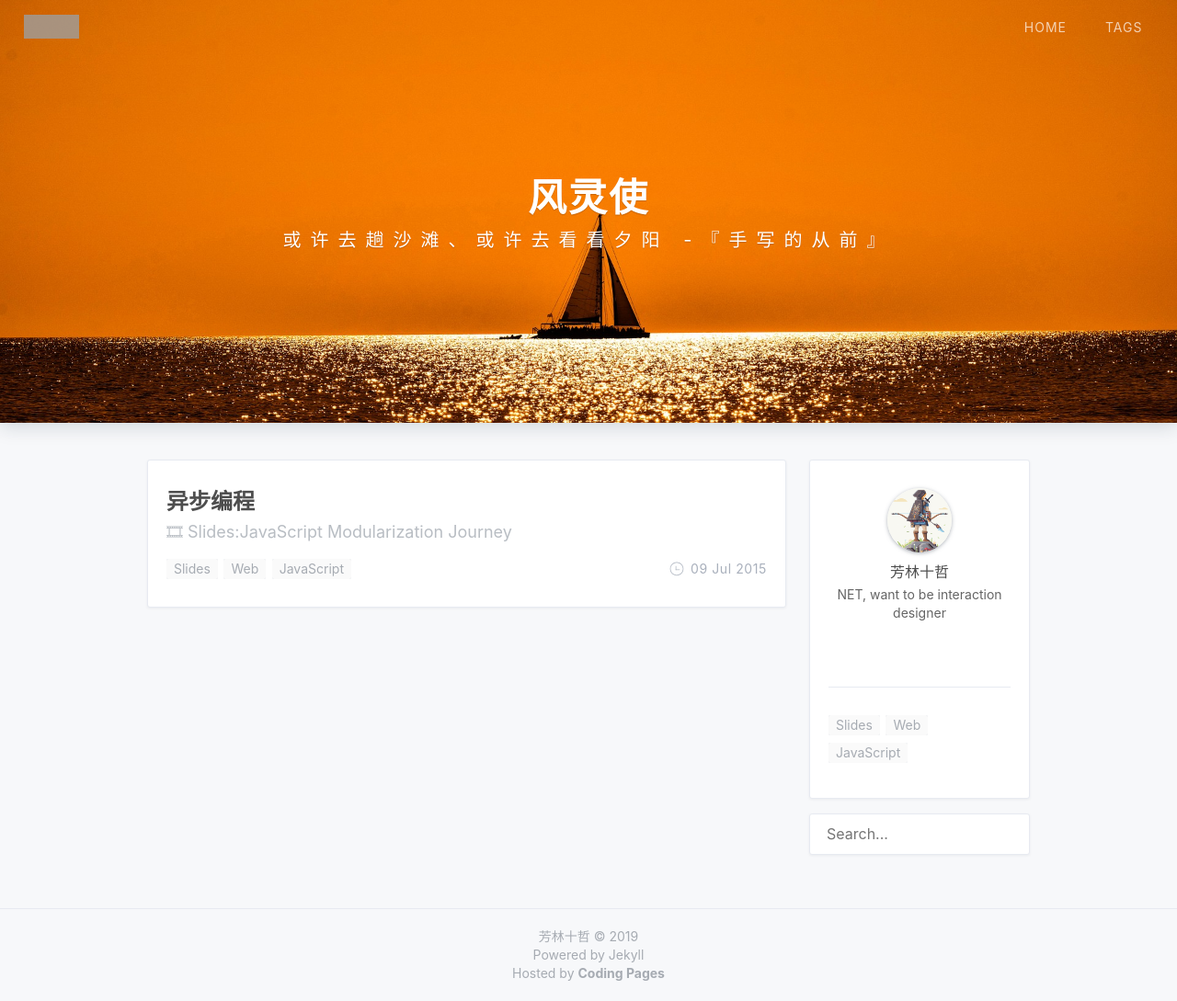
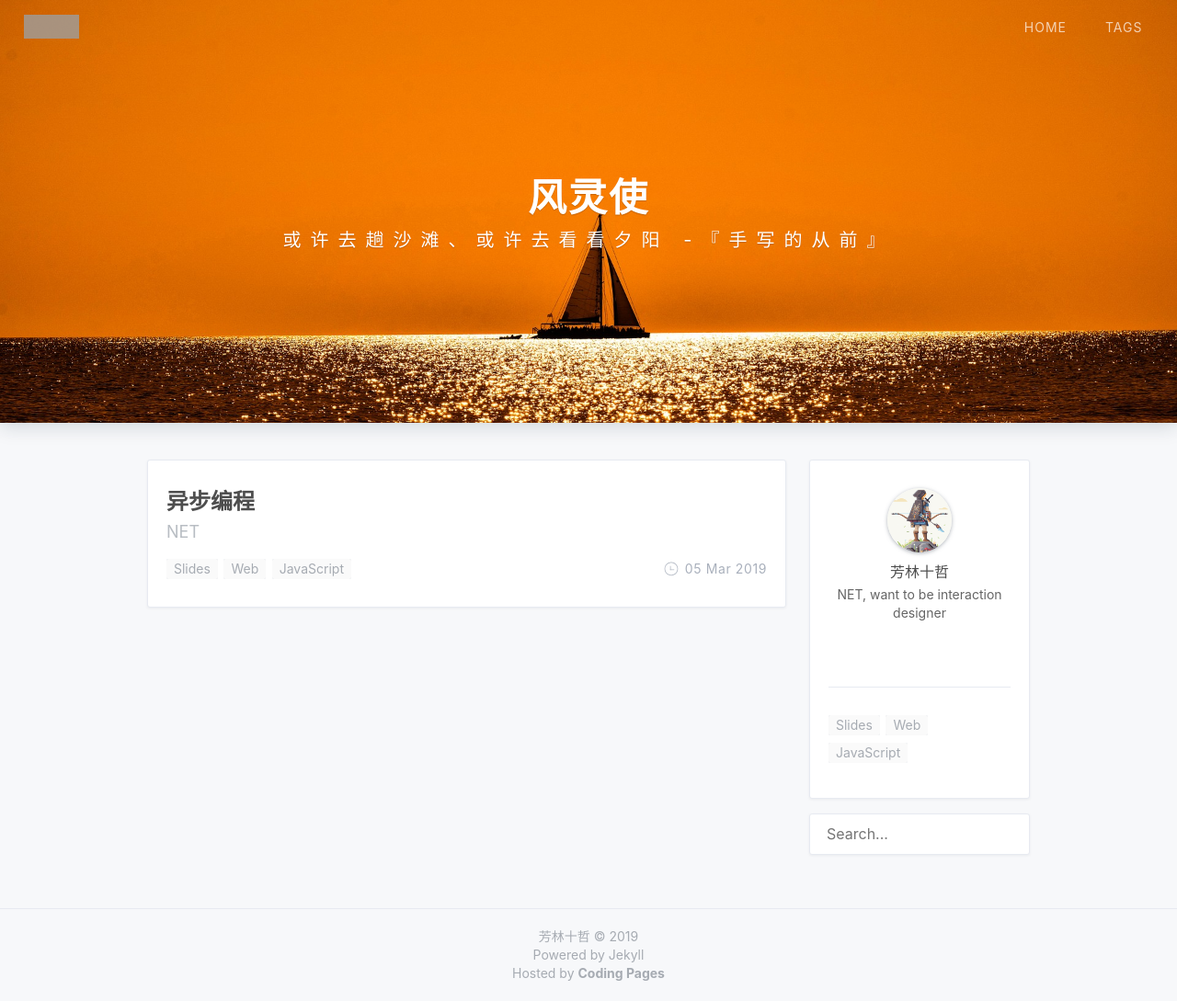
Before and after one commit to WuLex/WuLex.github.io, a Jekyll site: the page built from index.html, in a window 1280 px wide and 1089 px high. Shown: the whole window at 92% size. Built offline with Jekyll 4.4.1, drawn with Linux system fonts in a browser that asks for light colours; nearby versions of some CDN libraries; the list of posts is cut into pages by our own code; a style sheet for code colours, icons or effects is not loaded; grey boxes are pictures that could not be loaded.

Commit message:
Update 2019-03-05-异步编程.markdown

```diff
--- a/_posts/2019-03-05-异步编程.markdown
+++ b/_posts/2019-03-05-异步编程.markdown
@@ -1,10 +1,10 @@
 ---
 layout:     keynote
 title:      "异步编程"
-subtitle:   "🎞  Slides:JavaScript Modularization Journey"
+subtitle:   "NET"
 iframe:     "//huangxuan.me/js-module-7day/"
-date:       2015-07-09
-author:     "Hux"
+date:       2019-03-05
+author:     "Wu"
 tags:
     - Slides
     - Web
```
